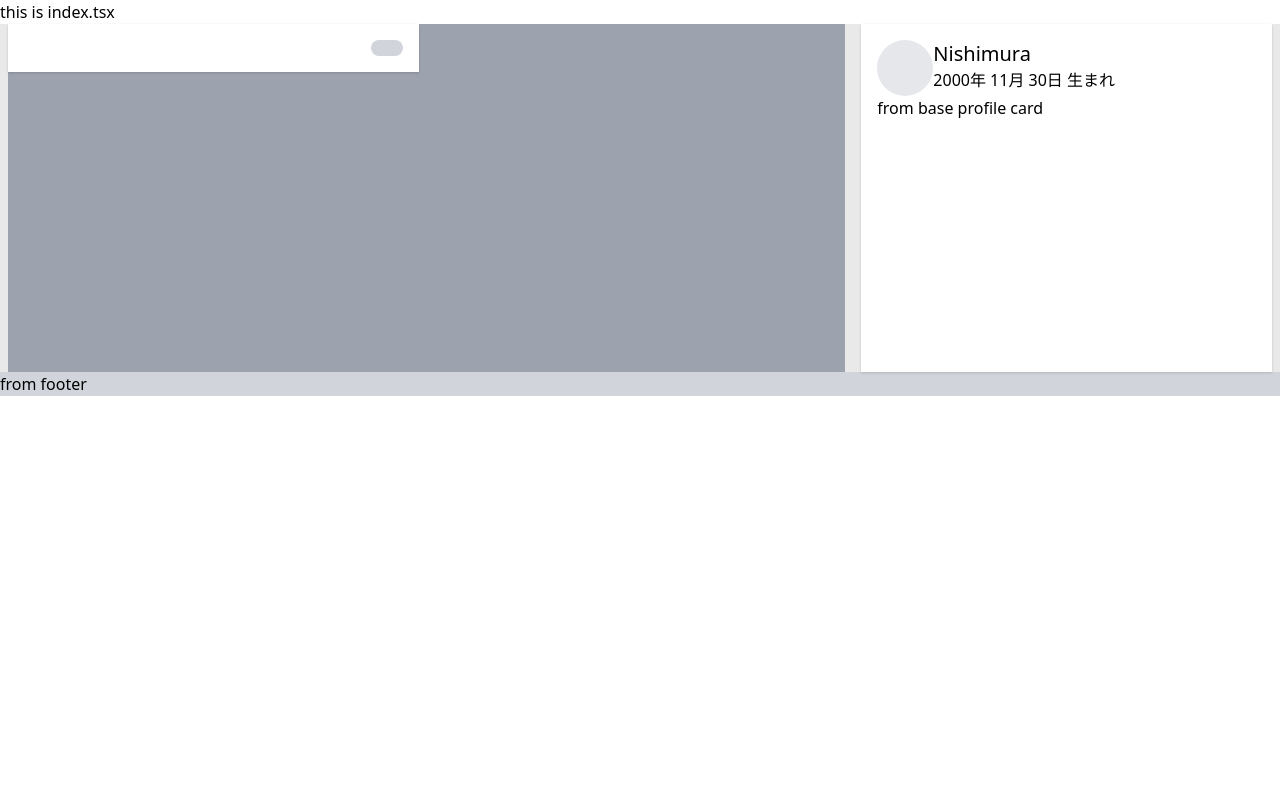
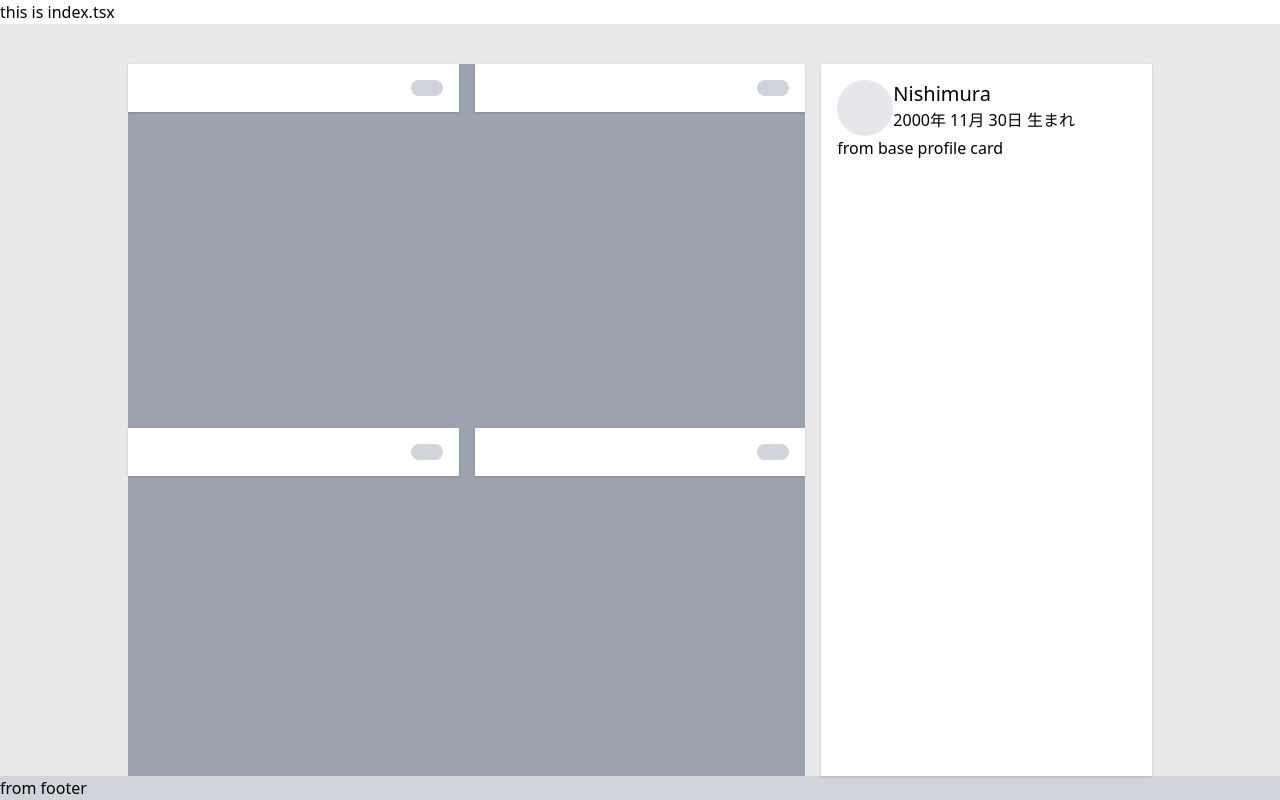
Before and after one commit to mamaredo/GaaP, a Gatsby site: page / in a window 1280 px wide. Built offline with nearby package versions, Linux system fonts and the light colour scheme; Gatsby itself is replaced by a stand-in of ours.

Commit message:
レスポンシブデザインを変更

```diff
--- a/src/pages/index.tsx
+++ b/src/pages/index.tsx
@@ -12,10 +12,14 @@ const Index: React.FC = () => {
           this is index.tsx
           {/* container component */}
         </header>
-        <article className="px-1 bg-background">
+        <article className="px-1 pt-5 bg-background">
           <div
             className="
-              container
+              2xl:max-w-2xl
+              xl:max-w-xl
+              md:max-w-md
+              max-w-sm
+              mx-auto
               grid
               xl:grid-cols-12
               md:grid-cols-8
@@ -37,9 +41,12 @@ const Index: React.FC = () => {
               "
             >
               <BlogCards />
+              <BlogCards />
+              <BlogCards />
+              <BlogCards />
             </div>
 
-            <div className="col-span-4 bg-gray-400 min-h-348">
+            <div className="col-span-4 bg-gray-400">
               {/* container component */}
               <ProfileCard />
               {/* container component */}
```
